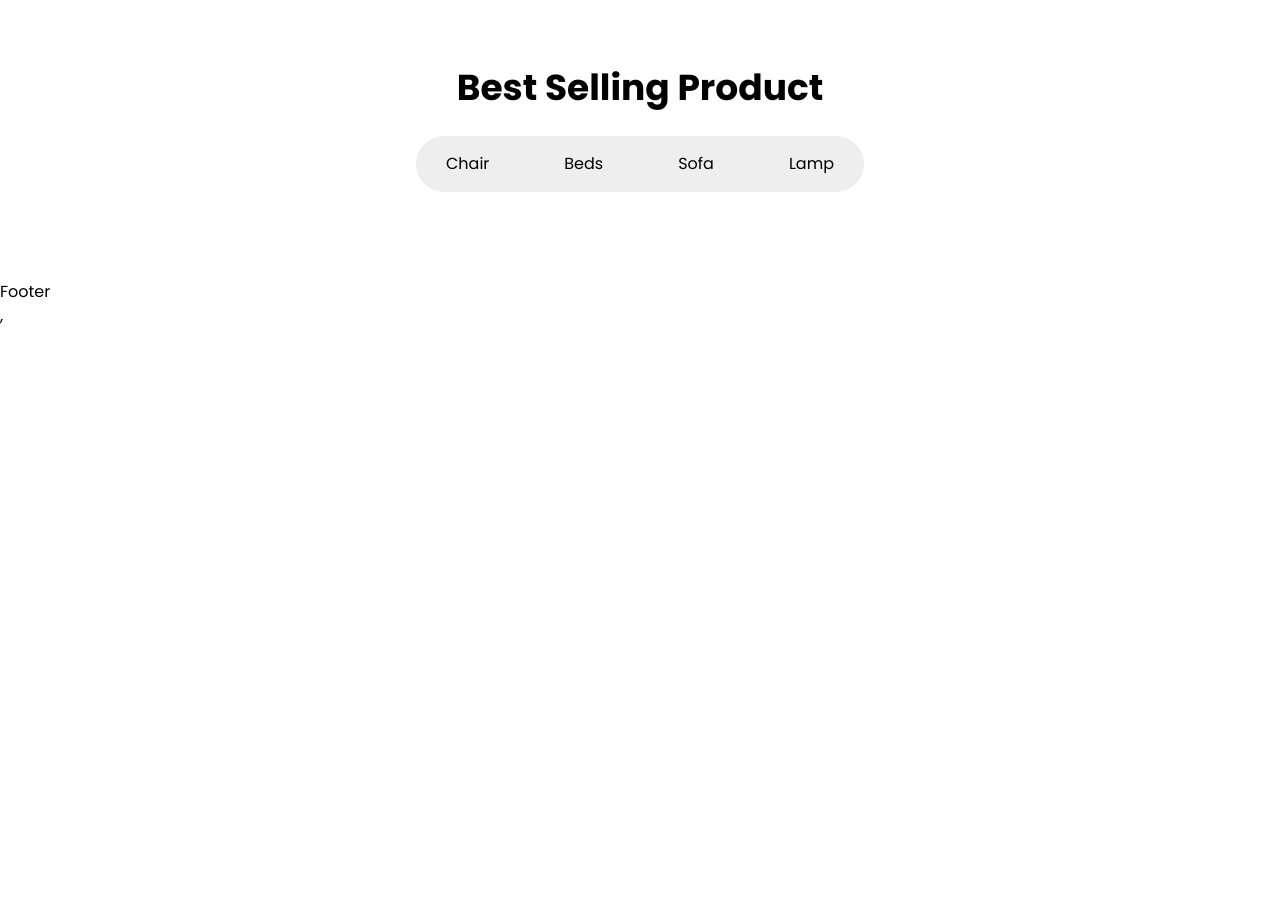
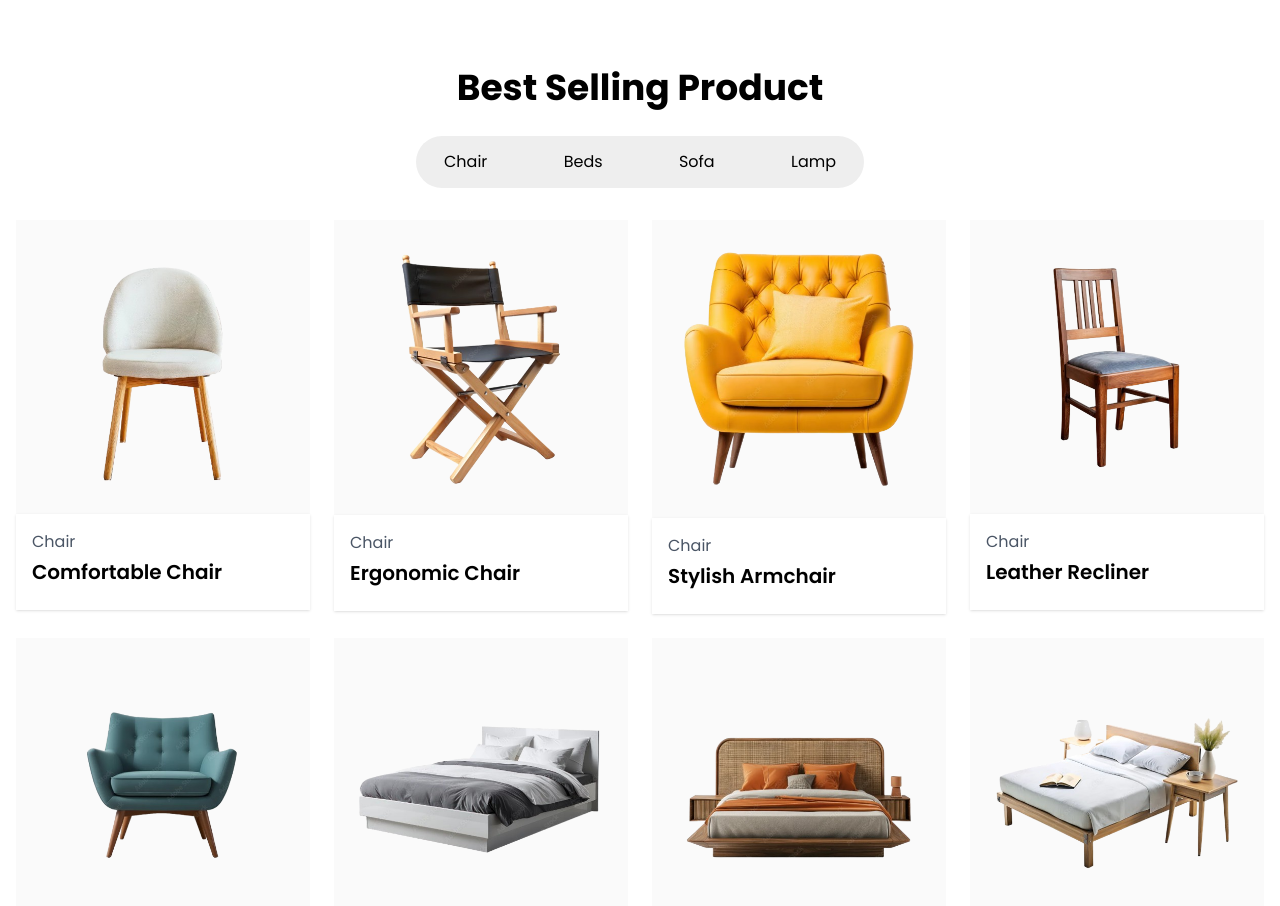
Before and after one commit to ahassh1/react-landing-page, a React (Vite) app: page / in a window 1280 px wide. Shown: the part 1160-2066 px from the top of the page. Before the commit the page ends 1488 px from the top, so only its background shows below. Built offline with nearby package versions, Linux system fonts and the light colour scheme.

Commit message:
your choice Img + p shows

```diff
--- /dev/null
+++ b/src/pages/shop/ProductCard.jsx
@@ -0,0 +1,18 @@
+import React from "react";
+import { getImgUrl } from "../../utils/getImageURL";
+
+const ProductCard = ({ product }) => {
+  return (
+    <div>
+      <div className="bg-[#FAFAFA] p-5">
+        <img src={getImgUrl(product.imageUrl)} alt="" />
+      </div>
+      <div className="p-4 bg-white  shadow-sm">
+        <h4 className="text-base mb-1 text-gray-600">{product.category}</h4>
+        <h3 className="font-semibold text-xl mb-2">{product.name}</h3>
+      </div>
+    </div>
+  );
+};
+
+export default ProductCard;
--- a/src/pages/shop/Products.jsx
+++ b/src/pages/shop/Products.jsx
@@ -1,4 +1,6 @@
 import React from "react";
+import { products } from "../../utils/Products";
+import ProductCard from "./ProductCard";
 
 const Products = ({ headline }) => {
   const categories = ["Chair", "Beds", "Sofa", "Lamp"];
@@ -11,7 +13,7 @@ const Products = ({ headline }) => {
         </h2>
 
         {/* category tabs */}
-        <div className="bg-[#EEEEEE] max-w-md mx-auto sm:rounded-full md:p-2.5 py-5 mb-16">
+        <div className="bg-[#EEEEEE] max-w-md mx-auto sm:rounded-full md:p-2 py-5 sm:mb-8 mb-16">
           <div className="flex flex-col sm:flex-row items-center md:justify-between justify-center gap-4">
             {categories.map((category) => (
               <button
@@ -23,6 +25,13 @@ const Products = ({ headline }) => {
             ))}
           </div>
         </div>
+
+        {/* product grid */}
+        <div className="grid sm:grid-cols-2 lg:grid-cols-4 gap-6">
+          {products.map((product, index) => (
+            <ProductCard key={index} product={product} />
+          ))}
+        </div>
       </div>
     </div>
   );
--- /dev/null
+++ b/src/utils/Products.js
@@ -0,0 +1,169 @@
+export const products = [
+  // Chairs
+  {
+    id: 1,
+    name: "Comfortable Chair",
+    category: "Chair",
+    price: 99,
+    imageUrl: "chair-1.png",
+    rating: 5,
+  },
+  {
+    id: 2,
+    name: "Ergonomic Chair",
+    category: "Chair",
+    price: 129,
+    imageUrl: "chair-2.png",
+    rating: 4,
+  },
+  {
+    id: 3,
+    name: "Stylish Armchair",
+    category: "Chair",
+    price: 149,
+    imageUrl: "chair-3.png",
+    rating: 3,
+  },
+  {
+    id: 4,
+    name: "Leather Recliner",
+    category: "Chair",
+    price: 199,
+    imageUrl: "chair-4.png",
+    rating: 4,
+  },
+  {
+    id: 5,
+    name: "Minimalist Chair",
+    category: "Chair",
+    price: 89,
+    imageUrl: "chair-5.png",
+    rating: 4.5,
+  },
+
+  // Beds
+  {
+    id: 6,
+    name: "King Size Bed",
+    category: "Beds",
+    price: 299,
+    imageUrl: "beds-1.png",
+    rating: 5,
+  },
+  {
+    id: 7,
+    name: "Queen Size Bed",
+    category: "Beds",
+    price: 249,
+    imageUrl: "beds-2.png",
+    rating: 5,
+  },
+  {
+    id: 8,
+    name: "Modern Bed Frame",
+    category: "Beds",
+    price: 399,
+    imageUrl: "beds-3.png",
+    rating: 3,
+  },
+  {
+    id: 9,
+    name: "Platform Bed",
+    category: "Beds",
+    price: 349,
+    imageUrl: "beds-4.png",
+    rating: 2,
+  },
+  {
+    id: 10,
+    name: "Sleigh Bed",
+    category: "Beds",
+    price: 459,
+    imageUrl: "beds-5.png",
+    rating: 5,
+  },
+
+  // Sofas
+  {
+    id: 11,
+    name: "Luxury Sofa",
+    category: "Sofa",
+    price: 499,
+    imageUrl: "sofa-1.png",
+    rating: 4,
+  },
+  {
+    id: 12,
+    name: "Compact Sofa",
+    category: "Sofa",
+    price: 399,
+    imageUrl: "sofa-2.png",
+    rating: 5,
+  },
+  {
+    id: 13,
+    name: "L-shaped Sofa",
+    category: "Sofa",
+    price: 699,
+    imageUrl: "sofa-3.png",
+    rating: 4,
+  },
+  {
+    id: 14,
+    name: "Sofa with Chaise",
+    category: "Sofa",
+    price: 549,
+    imageUrl: "sofa-4.png",
+    rating: 5,
+  },
+  {
+    id: 15,
+    name: "Sectional Sofa",
+    category: "Sofa",
+    price: 799,
+    imageUrl: "sofa-5.png",
+    rating: 3.6,
+  },
+
+  // Lamps
+  {
+    id: 16,
+    name: "Modern Lamp",
+    category: "Lamp",
+    price: 49,
+    imageUrl: "lamp-1.png",
+    rating: 5,
+  },
+  {
+    id: 17,
+    name: "Classic Lamp",
+    category: "Lamp",
+    price: 59,
+    imageUrl: "lamp-2.png",
+    rating: 4,
+  },
+  {
+    id: 18,
+    name: "Wooden Table Lamp",
+    category: "Lamp",
+    price: 69,
+    imageUrl: "lamp-3.png",
+    rating: 3,
+  },
+  {
+    id: 19,
+    name: "Industrial Floor Lamp",
+    category: "Lamp",
+    price: 89,
+    imageUrl: "lamp-4.png",
+    rating: 5,
+  },
+  {
+    id: 20,
+    name: "Vintage Desk Lamp",
+    category: "Lamp",
+    price: 79,
+    imageUrl: "lamp-6.png",
+    rating: 4,
+  },
+];
--- /dev/null
+++ b/src/utils/getImageURL.js
@@ -0,0 +1,5 @@
+function getImgUrl(name) {
+  return new URL(`../assets/products/${name}`, import.meta.url).href;
+}
+
+export { getImgUrl };
```
